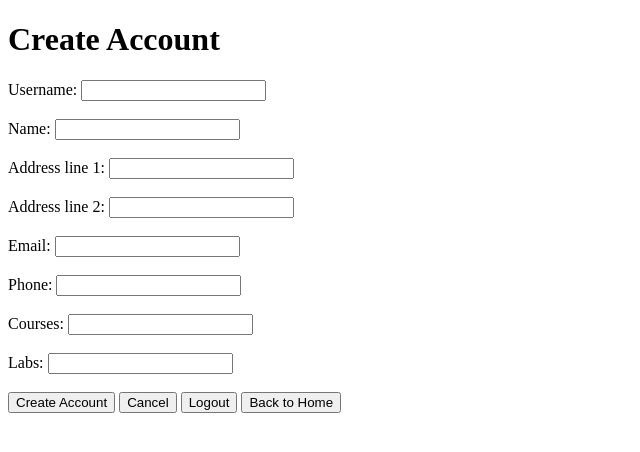
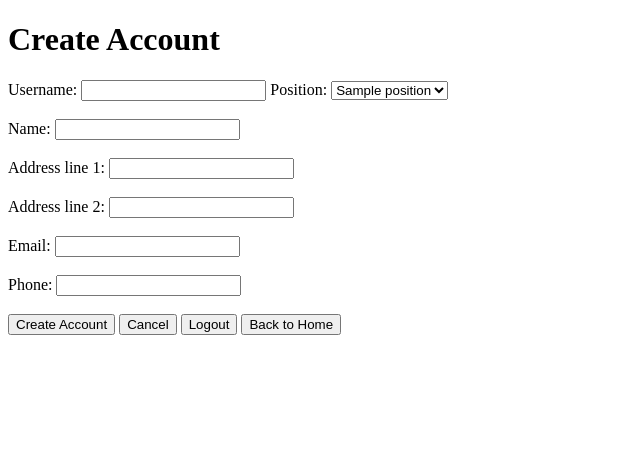
Before and after one commit to cat8923/CS361-Final-Project, a Django app: template templates/create_account.html in a window 1280 px wide. Shown: the top 452 px of the page, without its empty margins (0-640 px from the left). Run offline with Django 3.2, Linux system fonts and the light colour scheme; the template is opened without the code that fills it: most values are stand-ins (such as "Sample title", 1, 10 or a date in 2020).

Commit message:
Updated html files
implemented new design for edit account screen, create account screen. Added a new URL for the create account screen

```diff
--- a/templates/create_account.html
+++ b/templates/create_account.html
@@ -9,8 +9,15 @@
 <body>
     <h1>Create Account</h1>
     <form action="" method="post">
+        <!--add a drop down for position-->
         <label for="username">Username: </label>
-        <input type="text" id="username" name="username"><br><br>
+        <input type="text" id="username" name="username">
+        <label for="position">Position: </label>
+            <select name="position" id="position">
+                {% for i in positions %}
+                    <option value="{{ i.id }}">{{ i.name }}</option>
+                {% endfor %}
+            </select><br><br>
         <label for="name">Name:</label>
         <input type="text" id="name" name="name"><br><br>
         <label for="address1">Address line 1:</label>
@@ -21,10 +28,6 @@
         <input type="email" id="email" name="email"><br><br>
         <label for="PhoneNumber">Phone:</label>
         <input type="text" id="PhoneNumber" name="PhoneNumber"><br><br>
-        <label for="course">Courses: </label>
-        <input type="text" id="course" name="course"><br><br>
-        <label for="labs">Labs: </label>
-        <input type="text" id="labs" name="labs"><br><br>
         <input type="submit" value="Create Account">
         <input type="submit" value="Cancel">
         <button type="submit" onclick="window.location.href='';" >Logout</button>
--- a/templates/edit_account.html
+++ b/templates/edit_account.html
@@ -27,12 +27,14 @@
                     <option value="{{ i.id }}">{{ i.name }}</option>
                 {% endfor %}
             </select>
+            <input type="submit" value="Assign Course">
         <label for="labs">Labs: </label>
             <select name="labs" id="labs">
                 {% for i in labs  %}
                     <option value="{{ i.id }}">{{ i.name }}</option>
                 {% endfor %}
-             </select><br><br>
+             </select>
+            <input type="submit" value="Assign Lab"><br><br>
         <input type="submit" value="Save Edits">
         <input type="submit" value="Cancel">
         <input type="submit" value="Delete Account">
```
